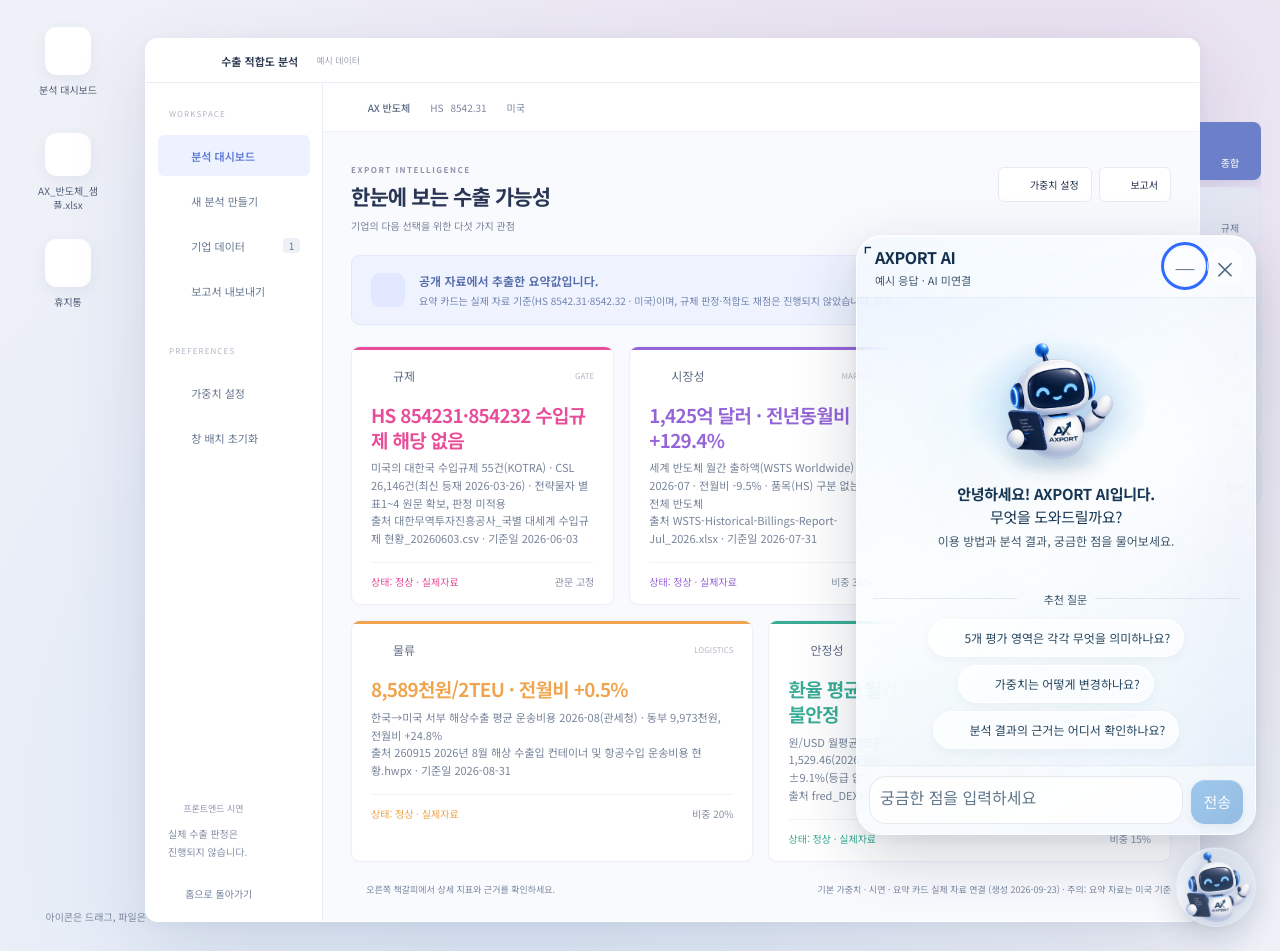
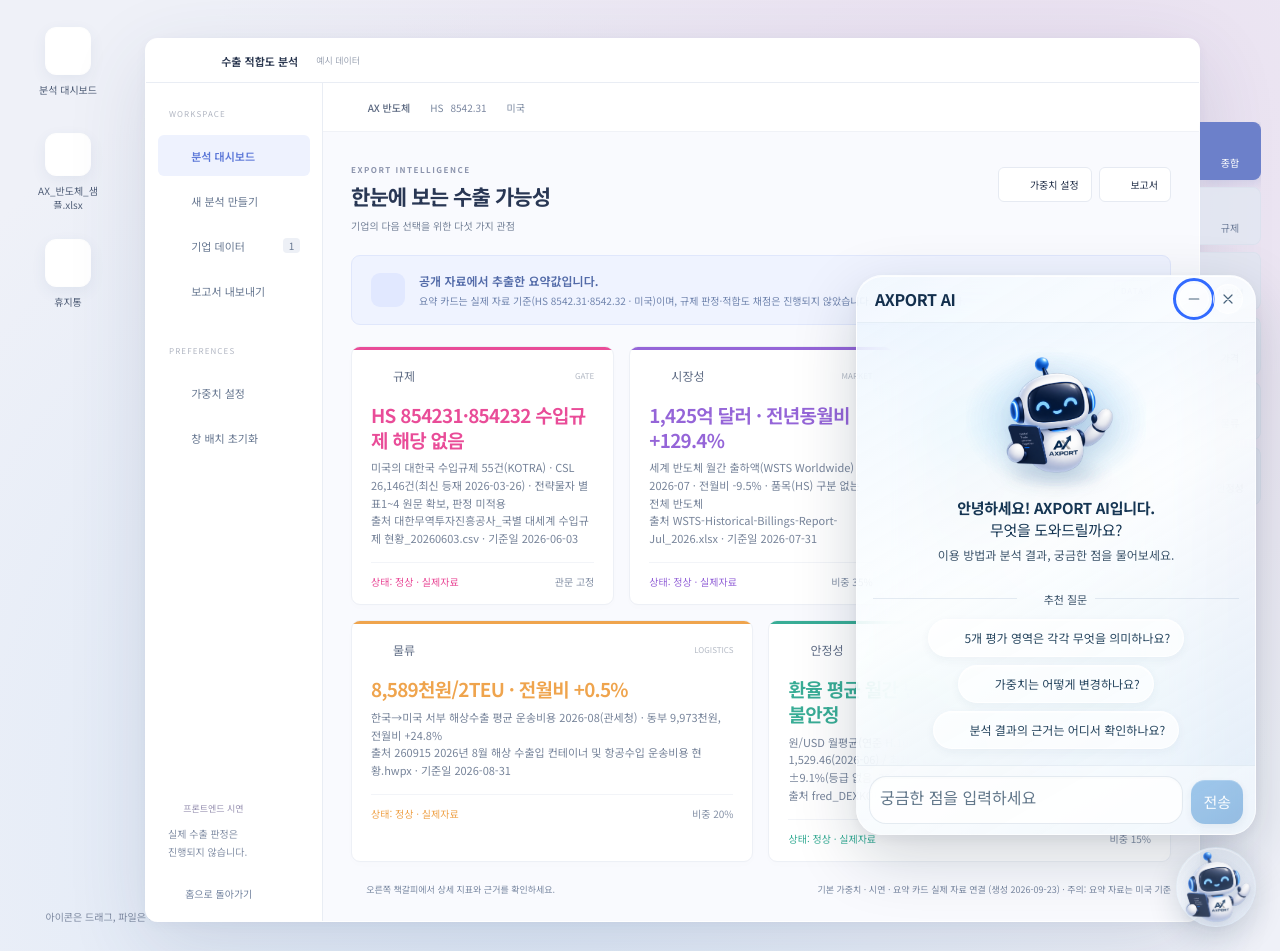
Before and after one commit to soojaechun/test1, a Flask app: page /app in a window 1280 px wide, after a click that opens the changed part. Shown: the part 66-1017 px from the top of the page. Run offline with Flask 3, Linux system fonts and the light colour scheme; some web fonts are replaced.

Commit message:
chatbot_v.04

```diff
--- a/static/css/chatbot.css
+++ b/static/css/chatbot.css
@@ -12,9 +12,9 @@
 .axchat-header > div { flex:1; min-width:0; }
 .axchat-header strong { font-size:16px; }
 .axchat-header small { display:block; font-size:11px; color:#617089; }
-.axchat-header button { width:36px; height:36px; flex-shrink:0; border:0; border-radius:10px; background:#f3f6fb; font-size:22px; }
+.axchat-header button { width:30px; height:30px; padding:0; display:grid; place-items:center; flex-shrink:0; border:0; border-radius:10px; background:#f3f6fb; font-size:22px; }
 .axchat-body { flex:1; min-height:0; overflow-y:auto; overscroll-behavior:contain; overflow-anchor:none; padding:12px 16px; display:flex; flex-direction:column; }
-.axchat-welcome { text-align:center; padding:16px 0 22px; flex:1 0 auto; display:flex; flex-direction:column; justify-content:center; }
+.axchat-welcome { text-align:center; padding:8px 0 12px; flex:1 0 auto; display:flex; flex-direction:column; justify-content:center; }
 .axchat-welcome img { width:64px; height:64px; display:block; object-fit:contain; margin:0 auto; }
 .axchat-welcome p { margin:8px 0 4px; font-size:15px; line-height:1.5; }
 .axchat-welcome small { display:block; font-size:12px; line-height:1.5; color:#5b6b83; }
@@ -67,7 +67,7 @@
 .axchat-suggestions button:nth-of-type(2) .axchat-question-icon { color:#689b91; }
 .axchat-suggestions button:nth-of-type(3) .axchat-question-icon { color:#c29664; }
 .axchat-suggestions button > span { min-width:0; }
-.axchat-compact .axchat-welcome { padding:10px 0 14px; }
+.axchat-compact .axchat-welcome { padding:6px 0 8px; }
 @media (hover:hover) and (pointer:fine) { .axchat-suggestions button:hover { background:#f5f8fc; border-color:#ccd7e6; } }
 
 /* AXPORT glass finish: navy, blue and translucent white only. */
@@ -114,3 +114,5 @@
 /* Keep supporting labels readable over both dark and light page backgrounds. */
 .axchat-header small, .axchat-welcome small, .axchat-question-heading { color:#40586e; }
 @media (prefers-reduced-transparency:reduce) { .axchat-panel { background:linear-gradient(150deg,#edf5fc,#fbfdff 48%,#e8f1f9); backdrop-filter:none; -webkit-backdrop-filter:none; } }
+
+.axchat-header button svg { display:block; width:16px; height:16px; fill:none; stroke:currentColor; stroke-width:1.5; stroke-linecap:round; }
--- a/static/js/chatbot.js
+++ b/static/js/chatbot.js
@@ -52,7 +52,7 @@
   }
   const safe = document.createElement('span'); safe.className = 'axchat-safe'; root.append(safe);
   let generation = 0, pending = false, composing = false, opened = false;
-  let desired = { width:400, height:600 }, savedScroll = 0, following = true, unread = false, drag = null;
+  let desired = { width:400, height:560 }, savedScroll = 0, following = true, unread = false, drag = null;
   const mobile = () => matchMedia('(max-width:767px), (pointer:coarse)').matches;
   const nearBottom = () => body.scrollHeight - body.scrollTop - body.clientHeight <= 40;
   function sync() {
@@ -74,10 +74,14 @@
     const edgeRight = margin + parseFloat(s.paddingRight), edgeBottom = margin + parseFloat(s.paddingBottom);
     const edgeLeft = margin + parseFloat(s.paddingLeft), edgeTop = margin + parseFloat(s.paddingTop);
     const availableW = Math.max(1, width - edgeRight - edgeLeft);
-    const availableH = Math.max(1, height - edgeBottom - size - 12 - edgeTop);
+    // Keep desktop home navigation accessible, including at browser zoom levels.
+    const siteHeader = document.querySelector('#site-header');
+    const headerBottom = !mobile() && siteHeader ? siteHeader.getBoundingClientRect().bottom : 0;
+    const topClearance = Math.max(edgeTop, headerBottom > 0 ? headerBottom - top + 12 : 0);
+    const availableH = Math.max(1, height - edgeBottom - size - 12 - topClearance);
     const w = Math.min(mobile() ? 400 : desired.width, availableW);
-    const h = Math.min(mobile() ? 600 : desired.height, availableH);
-    panel.classList.toggle('axchat-compact', h < 480);
+    const h = Math.min(mobile() ? 560 : desired.height, availableH);
+    panel.classList.toggle('axchat-compact', h < 520);
     launcher.style.left = `${left + width - edgeRight - size}px`;
     launcher.style.top = `${top + height - edgeBottom - size}px`;
     Object.assign(panel.style, {left:`${left + width - edgeRight - w}px`, top:`${top + height - edgeBottom - size - 12 - h}px`, width:`${w}px`, height:`${h}px`});
@@ -102,7 +106,7 @@
   function close() {
     generation++; pending = false; input.value = ''; composing = false;
     messages.replaceChildren(); welcome.hidden = false; suggestions.hidden = false;
-    desired = {width:400, height:600}; following = true; unread = false; announce('');
+    desired = {width:400, height:560}; following = true; unread = false; announce('');
     minimize(); savedScroll = 0; layout();
     hasOpened = false; launcher.setAttribute('aria-label', t('open'));
   }
@@ -195,6 +199,9 @@
     const r = panel.getBoundingClientRect(); resize(r.width + change[0], r.height + change[1]);
   });
   window.addEventListener('resize', layout);
+  window.addEventListener('scroll', layout, {passive:true});
+  const siteHeader = document.querySelector('#site-header');
+  if (siteHeader && typeof ResizeObserver !== 'undefined') new ResizeObserver(layout).observe(siteHeader);
   window.visualViewport?.addEventListener('resize', layout);
   window.visualViewport?.addEventListener('scroll', layout);
   // Site events update open/minimized chats; the observer also supports other switchers.
--- a/templates/chatbot.html
+++ b/templates/chatbot.html
@@ -1,10 +1,10 @@
 <div class="axchat" data-no-translate data-page="{{ 'workspace' if request.path == '/app' else 'home' }}">
   <section id="axchat-panel" class="axchat-panel" role="region" aria-labelledby="axchat-title" hidden>
-    <button class="axchat-resize" type="button" aria-label="대화창 크기 조절: 방향키 사용" title="드래그 또는 방향키로 크기 조절">⌜</button>
+    <button class="axchat-resize" type="button" aria-label="대화창 크기 조절: 방향키 사용" title="드래그 또는 방향키로 크기 조절"></button>
     <header class="axchat-header">
-      <div><strong id="axchat-title">AXPORT AI</strong><small data-chat-text="preview">예시 응답 · AI 미연결</small></div>
-      <button type="button" class="axchat-minimize" aria-label="대화 유지하고 접기">―</button>
-      <button type="button" class="axchat-close" aria-label="대화 종료 및 초기화">×</button>
+      <div><strong id="axchat-title">AXPORT AI</strong></div>
+      <button type="button" class="axchat-minimize" aria-label="대화 유지하고 접기"><svg viewBox="0 0 20 20" aria-hidden="true" focusable="false"><path d="M4 10h12" /></svg></button>
+      <button type="button" class="axchat-close" aria-label="대화 종료 및 초기화"><svg viewBox="0 0 20 20" aria-hidden="true" focusable="false"><path d="m5 5 10 10M15 5 5 15" /></svg></button>
     </header>
     <div class="axchat-body" tabindex="0" aria-label="대화 내용">
       <div class="axchat-welcome">
```
